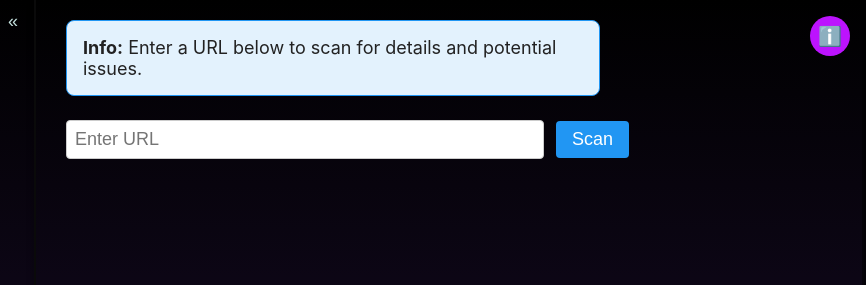
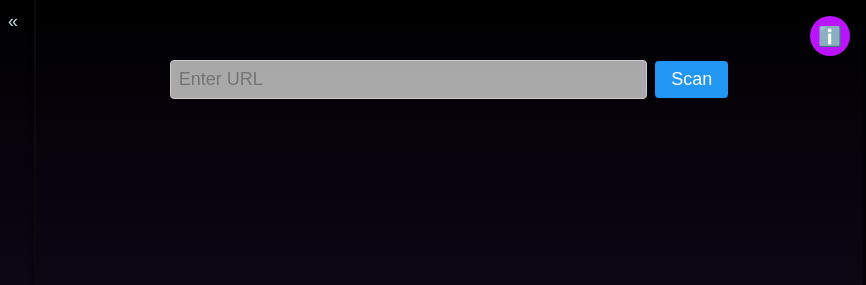
Before and after one commit to Cyb3rTyr/Nox, an Electron app: page index.html in a window 1100 px wide. Both pictures are taken after a click on the button "Scanner". Shown: the top 285 px of the page, 234-1100 px from the left. Drawn offline with nearby package versions, Linux system fonts and the light colour scheme.

Commit message:
feat: Refactor scanner UI and add Enter key functionality for scanning

```diff
--- a/index.html
+++ b/index.html
@@ -176,17 +176,15 @@
 
 
             <div id="scanner" class="page">
-                <div
-                    style="border: 1px solid #2196f3; background: #e3f2fd; padding: 16px; border-radius: 8px; margin-bottom: 24px; color: #222; font-size: 18px; max-width: 500px;">
-                    <strong>Info:</strong> Enter a URL below to scan for details and potential issues.
-                </div>
                 <button class="info-btn" data-md="InfoBox\test.md" title="More info">ℹ️</button>
+                <div class="scanner-bar">
                     <input type="text" id="scanner-url-input" placeholder="Enter URL"
                         style="padding: 8px; width: 60%; margin-right: 8px; border-radius: 4px; border: 1px solid #ccc; font-size: 18px;" />
                     <button id="scanner-scan-btn"
                         style="padding: 8px 16px; background: #2196f3; color: #fff; border: none; border-radius: 4px; cursor: pointer; font-size: 18px;">
                         Scan
                     </button>
+                </div>
             </div>
 
             <div id="privacy-settings" class="page">
--- a/renderer.js
+++ b/renderer.js
@@ -361,3 +361,16 @@ document.addEventListener('DOMContentLoaded', () => {
         modal.classList.remove('visible');
     });
 });
+
+// Scanner: trigger scan on Enter key
+document.addEventListener('DOMContentLoaded', () => {
+    const input = document.getElementById('scanner-url-input');
+    const button = document.getElementById('scanner-scan-btn');
+    if (input && button) {
+        input.addEventListener('keydown', (e) => {
+            if (e.key === 'Enter') {
+                button.click();
+            }
+        });
+    }
+});
--- a/style.css
+++ b/style.css
@@ -898,3 +898,46 @@ social-links img:hover {
     right: 16px;
     z-index: 999;
 }
+
+/* Center the scanner bar horizontally and add spacing at the top */
+#scanner .scanner-bar {
+    display: flex;
+    justify-content: center;
+    align-items: center;
+    margin-top: 40px;
+    width: 100%;
+}
+
+#scanner .scanner-bar input {
+    padding: 8px;
+    width: 60%;
+    margin-right: 8px;
+    border-radius: 4px;
+    border: 1px solid #ccc;
+    font-size: 18px;
+    background: rgba(240, 240, 240, 0.7);
+    /* light grey, semi-transparent */
+    color: #222;
+    transition: background 0.2s;
+}
+
+#scanner .scanner-bar input:focus {
+    background: rgba(255, 255, 255, 0.85);
+    outline: 1.5px solid #2196f3;
+}
+
+#scanner .scanner-bar button {
+    padding: 8px 16px;
+    background: rgba(33, 150, 243, 0.7);
+    /* blue, semi-transparent */
+    color: #fff;
+    border: none;
+    border-radius: 4px;
+    cursor: pointer;
+    font-size: 18px;
+    transition: background 0.2s;
+}
+
+#scanner .scanner-bar button:hover {
+    background: rgba(33, 150, 243, 0.9);
+}
```
Lines whose indentation alone changed are shown as unchanged.
